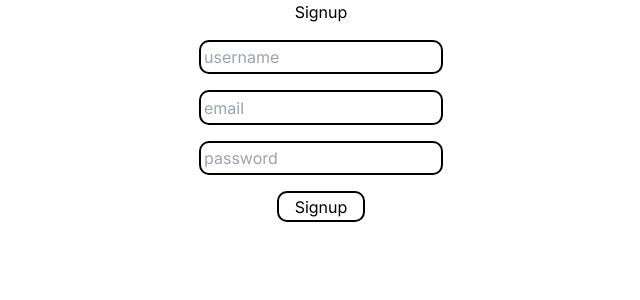
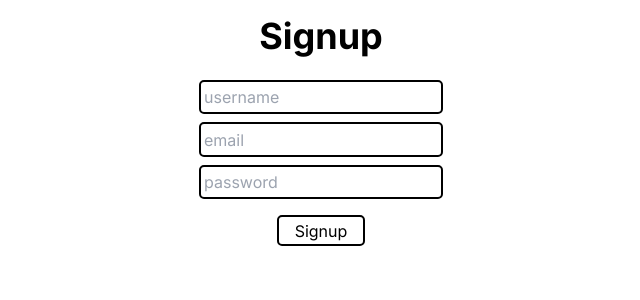
Before and after one commit to MAHARSHI025/fullnext, a Next.js app: page /signup in a window 1280 px wide. Shown: the top 300 px of the page, without its empty margins (319-959 px from the left). Built offline with nearby package versions, Linux system fonts and the light colour scheme.

Commit message:
css update

```diff
--- a/src/app/globals.css
+++ b/src/app/globals.css
@@ -40,15 +40,15 @@ body{
   flex-direction: column;
   justify-content: center;
   align-items: center;
-  gap: 1rem;
+  gap: 0.5rem;
 }
 .formal input{
   border: 2px solid black;
   padding: 0.2rem;
-  border-radius: 10px;
+  border-radius: 5px;
 }
 .formal button{
   border: 2px solid;
   padding: 0.1rem 1rem ;
-  border-radius: 10px;
+  border-radius: 5px;
 }
--- a/src/app/login/page.js
+++ b/src/app/login/page.js
@@ -34,10 +34,10 @@ function Login() {
 
   return (
     <>
-    <Toaster/>
+      <Toaster />
       <div className="formal" >
-        <form className="formal" >
-          <h1>Login</h1>
+        <form className=" flex justify-center items-center flex-col gap-2" >
+          <h1 className=' font-bold text-4xl my-4'>Login</h1>
           <input type="email"
             value={user.email}
             onChange={(e) => setuser({ ...user, email: e.target.value })}
@@ -51,7 +51,7 @@ function Login() {
             required
           />
         </form>
-        <button type="submit" onClick={onlogin} id='signup'>login</button>
+        <button type="submit" onClick={onlogin} id='signup' className=' my-2'>login</button>
       </div>
     </>
   )
--- a/src/app/signup/page.js
+++ b/src/app/signup/page.js
@@ -45,8 +45,8 @@ function Signup() {
       <Toaster />
       <div>
         <div className="formal" >
-          <form className="formal" >
-            <h1>Signup</h1>
+          <form className=" flex justify-center items-center flex-col gap-2" >
+            <h1 className=' font-bold text-4xl my-4'>Signup</h1>
             <input type="text"
               value={user.username}
               onChange={(e) => setuser({ ...user, username: e.target.value })}
@@ -66,7 +66,7 @@ function Signup() {
               required
             />
           </form>
-          <button type="submit" onClick={onsignup} id='signup'>Signup</button>
+          <button type="submit" onClick={onsignup} id='signup' className=' my-2'>Signup</button>
         </div>
       </div>
     </>
--- a/src/app/verifyemail/page.js
+++ b/src/app/verifyemail/page.js
@@ -4,6 +4,7 @@ import axios from 'axios'
 import toast, { Toaster } from 'react-hot-toast';
 
 function Verifyemail() {
+
 
     const [token, settoken] = useState("")
 
@@ -12,7 +13,8 @@ function Verifyemail() {
         const toastId = toast.loading('Loading...');
         try {
             const verify = await axios.post("/api/users/verifyemail", { token })
-            toast.success("Verify successfully", { id: toastId })
+            toast.success("Your email is Verified", { id: toastId })
+
 
         } catch (error) {
             console.log("error while verify email");
@@ -26,10 +28,10 @@ function Verifyemail() {
     }, [])
 
     return (
-        <div className=' flex justify-center items-center flex-col gap-2'>
+        <div className=' formal'>
             <Toaster/>
-            <h1>Verify Email</h1>
-            <button onClick={verifyemail} className=' border-2 border-gray-950 px-6 py-'>hello </button>
+            <h1 className=' font-bold text-4xl my-4'>Press Button to verify email</h1>
+            <button type="submit" onClick={verifyemail} id='signup' className=' my-2'>Verify email</button>
         </div>
     )
 }
--- a/src/helper/mailer.js
+++ b/src/helper/mailer.js
@@ -28,9 +28,9 @@ export const sendEmail = async ({ email, emailType, userId }) => {
             from: 'mjcompany@gmail.com', // sender address
             to: email, // recipient email address
             subject: emailType === 'VERIFY' ? "Verify your email" : "Reset your password", // Subject line
-            text: "Hello world?", // plain text body
-            html: `<h1>Click <a href="${process.env.DOMAIN}/verifyemail?token=${hashedToken}">here</a></h1>
-            to verify your email token=${hashedToken}  <b>Do not share your token </b>`, // html body
+            text: "Verify email", // plain text body
+            html: `<h2>Click <a href="${process.env.DOMAIN}/verifyemail?token=${hashedToken}">here</a></h2>
+            <h3>to verify your email token=${hashedToken}</h3>  <h4><b>Do not share your token to anyone.</b></h4>`, // html body
         });
 
         console.log("Email sent successfully:", mailResponse);
```
